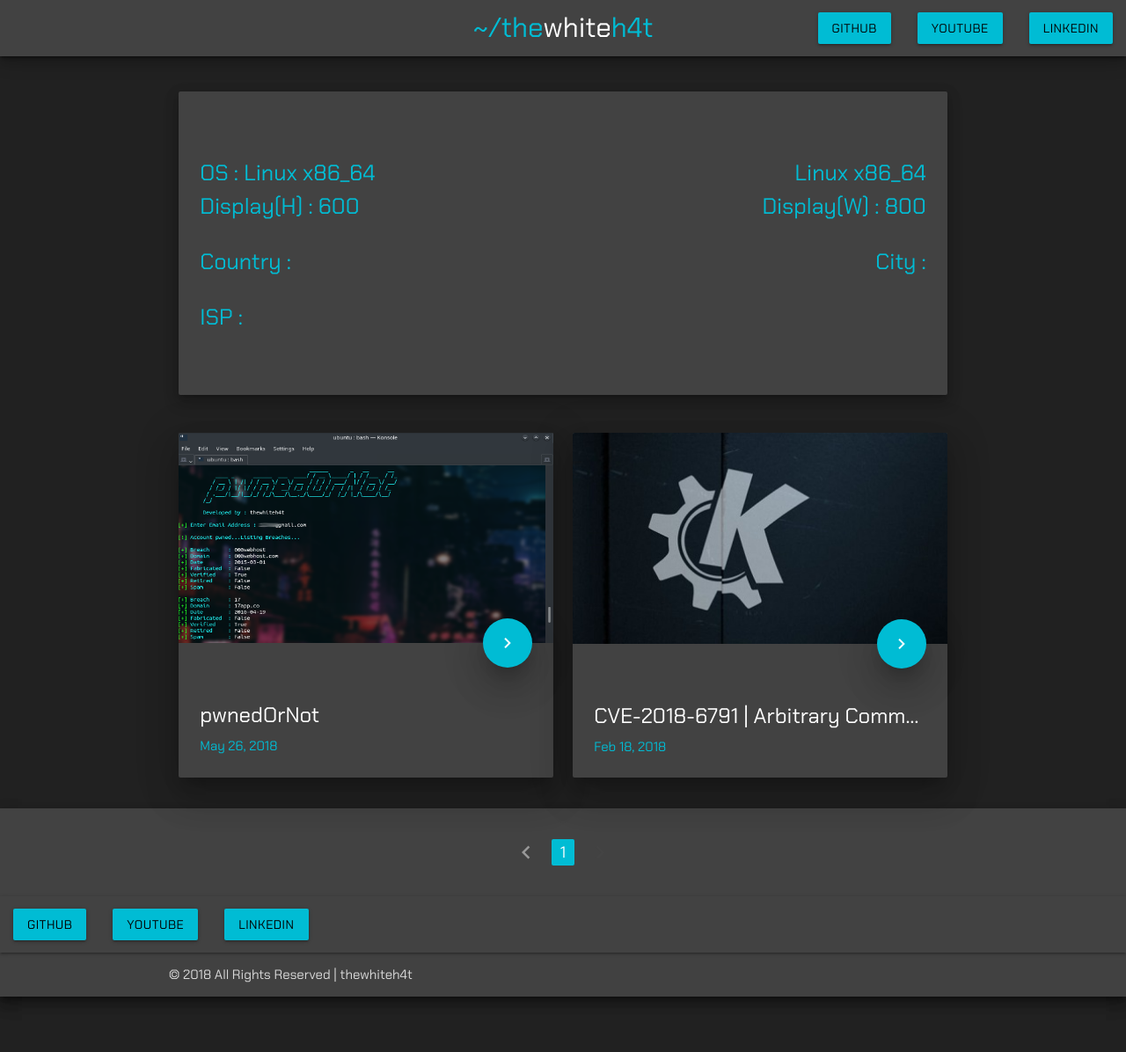
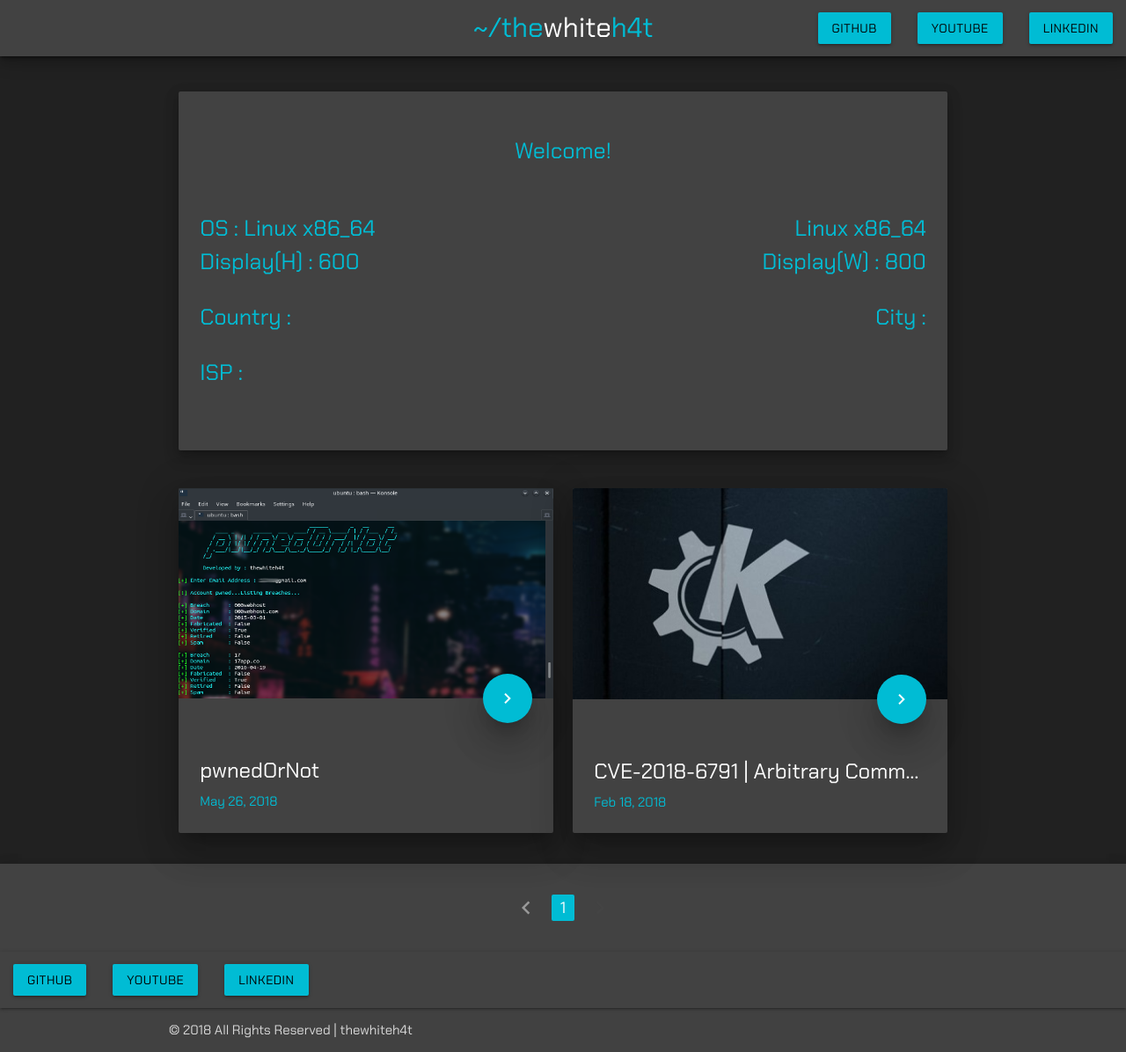
Before and after one commit to thewhiteh4t/thewhiteh4t.github.io, a Jekyll site: the page built from index.html, in a window 1280 px wide and 1196 px high. Shown: the whole window at 88% size. Built offline with Jekyll 4.4.1, drawn with Linux system fonts in a browser that asks for light colours; nearby versions of some CDN libraries.

Commit message:
Updated UI

```diff
--- a/index.html
+++ b/index.html
@@ -5,10 +5,7 @@ layout: default
 <div class="row">
   <div class="col s12">
     <div class="card-panel grey darken-3 z-depth-3" style="margin-top: 40px">
-      <p class="flow-text cyan-text center-align">
-        <script type="application/javascript">function getIP(json) {document.write("Welcome!   ", json.ip);}</script>
-        <script type="application/javascript" src="https://api.ipify.org?format=jsonp&callback=getIP"></script>
-      </p>
+      <p class="flow-text cyan-text center-align" id="IP">Welcome! </p>
       <div class="row">
         <div class="col s6">
           <p class="flow-text cyan-text left-align">
```
Also changed, not shown: other parts of index.html (+1 -0 lines).
